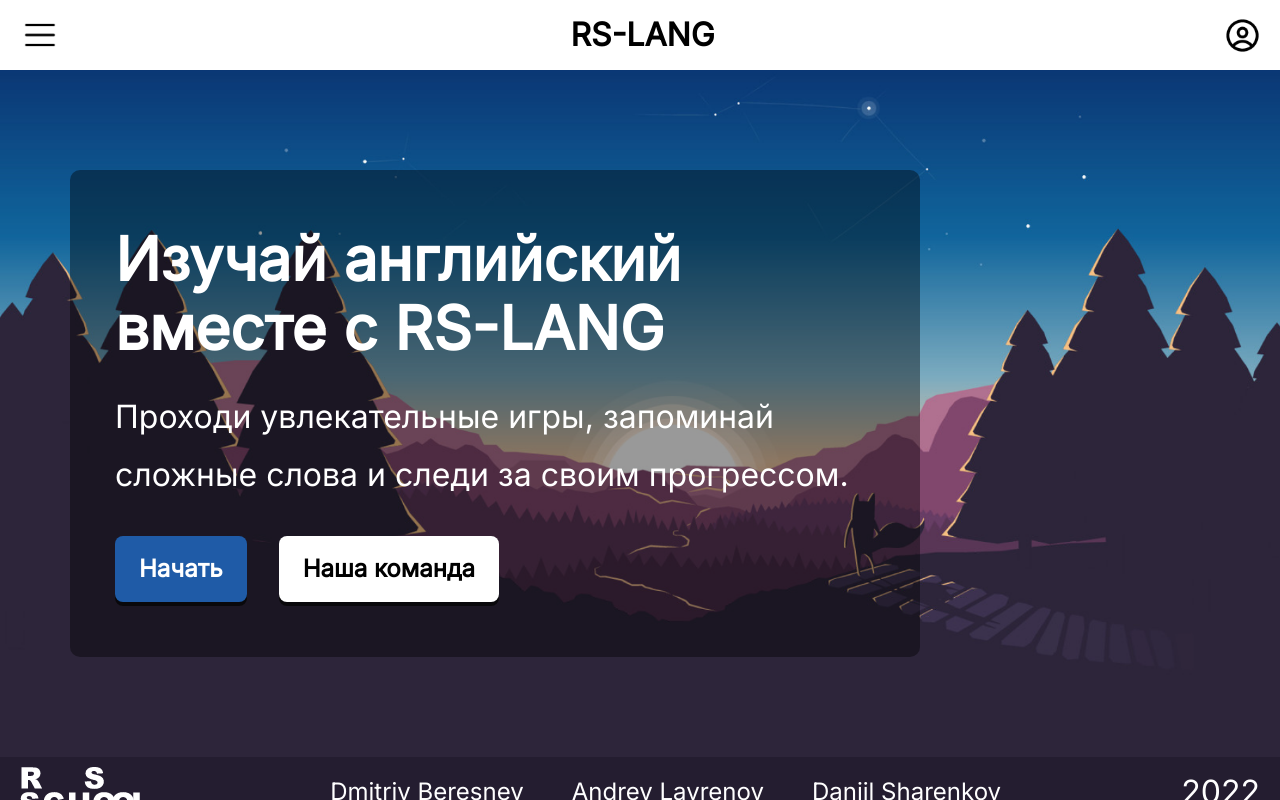
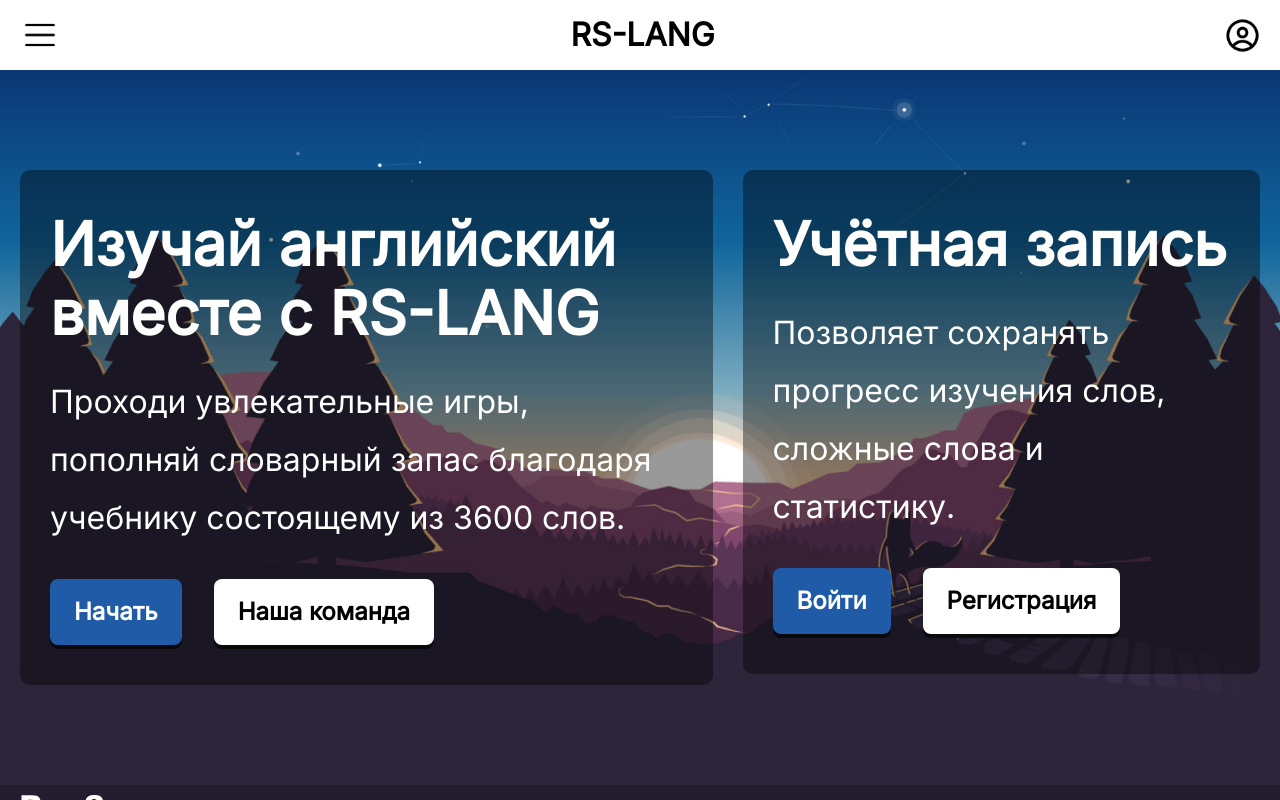
Before and after one commit to Fronikon/rs-lang, a React (Create React App) app: page / in a window 1280 px wide. Built offline with nearby package versions, Linux system fonts and the light colour scheme.

Commit message:
feat: add auth menu on greeting page

```diff
--- a/src/components/Greeting/Greeting.module.css
+++ b/src/components/Greeting/Greeting.module.css
@@ -1,4 +1,9 @@
 .main {
+  display: flex;
+  gap: 30px;
+  align-items: flex-start;
+  justify-content: space-between;
+
   min-height: var(--content-height);
   padding-top: 100px;
   padding-bottom: 100px;
@@ -9,13 +14,20 @@
   background-size: cover;
 }
 
-.section {
-  max-width: 850px;
-  margin-left: 50px;
-  padding: 55px 45px;
+.start-section,
+.register-section {
+  padding: 40px 30px;
 
   background-color: rgb(0 0 0 / 40%);
   border-radius: 10px;
+}
+
+.start-section {
+  max-width: 800px;
+}
+
+.register-section {
+  max-width: 700px;
 }
 
 .title {
@@ -32,7 +44,7 @@
   gap: 2em;
 }
 
-.about-button {
+.two-button {
   color: black;
 
   background-color: white;
@@ -50,14 +62,23 @@
 @media (max-width: 1000px) {
   .main {
     display: flex;
+    flex-wrap: wrap;
     justify-content: center;
 
     padding-top: 50px;
     padding-bottom: 50px;
   }
 
+  .title {
+    font-size: 50px;
+    text-align: center;
+  }
+
   .description {
     padding-left: 0;
+
+    font-size: 30px;
+    text-align: center;
   }
 
   .buttons {
@@ -75,17 +96,3 @@
     text-align: center;
   }
 }
-
-@media (max-width: 900px) {
-  .h2 {
-    padding: 30px 15px 0;
-
-    font-size: 50px;
-    text-align: center;
-  }
-
-  .description {
-    font-size: 30px;
-    text-align: center;
-  }
-}
--- a/src/components/Greeting/Greeting.tsx
+++ b/src/components/Greeting/Greeting.tsx
@@ -1,25 +1,41 @@
 import cn from 'classnames';
 import { Link } from 'react-router-dom';
+import { useCustomSelector } from '../../hooks/redax-hooks';
 import styles from './Greeting.module.css';
 
 const Greeting: React.FC = () => {
+  const isLogin = useCustomSelector((state): boolean => state.auth.isLogin);
+
   return (
     <main className={cn(styles.main, 'container')}>
-      <section className={cn(styles.section)}>
+      <section className={cn(styles['start-section'])}>
         <h2 className={cn(styles.title)}>Изучай английский вместе с RS-LANG</h2>
         <p className={cn(styles.description)}>
-          Проходи увлекательные игры, запоминай сложные слова и следи за своим
-          прогрессом.
+        Проходи увлекательные игры, пополняй словарный запас благодаря учебнику состоящему из 3600 слов.
         </p>
         <div className={styles.buttons}>
           <Link to="/textbook">
             <button className={cn(styles.button, 'button')} type="button">Начать</button>
           </Link>
           <Link to="/about">
-            <button className={cn(styles['about-button'], 'button')} type="button">Наша команда</button>
+            <button className={cn(styles['two-button'], 'button')} type="button">Наша команда</button>
           </Link>
         </div>
       </section>
+      {!isLogin && <section className={cn(styles['register-section'])}>
+        <h2 className={cn(styles.title)}>Учётная запись</h2>
+        <p className={cn(styles.description)}>
+        Позволяет сохранять прогресс изучения слов, сложные слова и статистику.
+        </p>
+        <div className={styles.buttons}>
+          <Link to="/auth/login">
+            <button className={'button'} type="button">Войти</button>
+          </Link>
+          <Link to="/auth/register">
+            <button className={cn(styles['two-button'], 'button')} type="button">Регистрация</button>
+          </Link>
+        </div>
+      </section>}
     </main>
   );
 };
```
